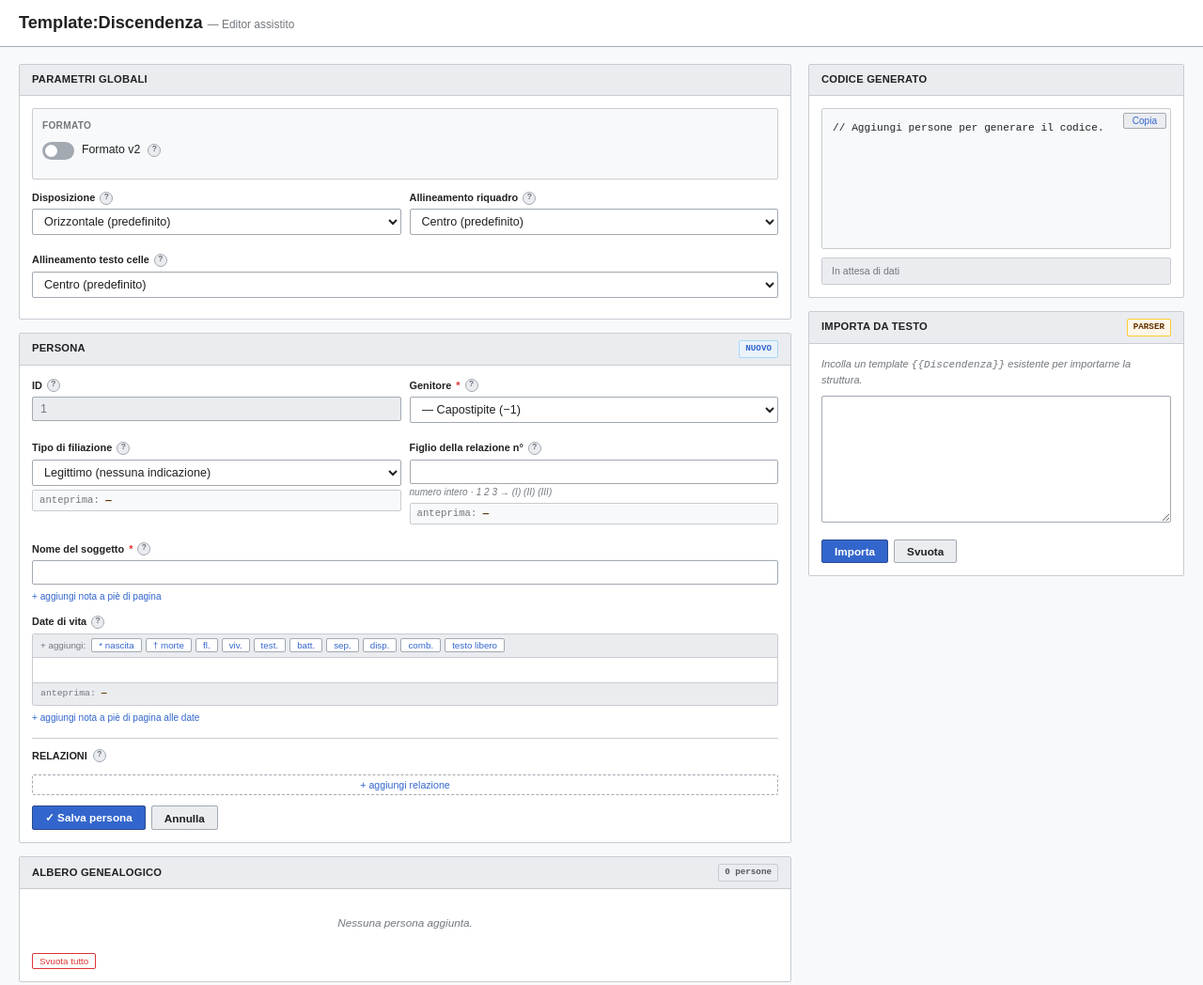
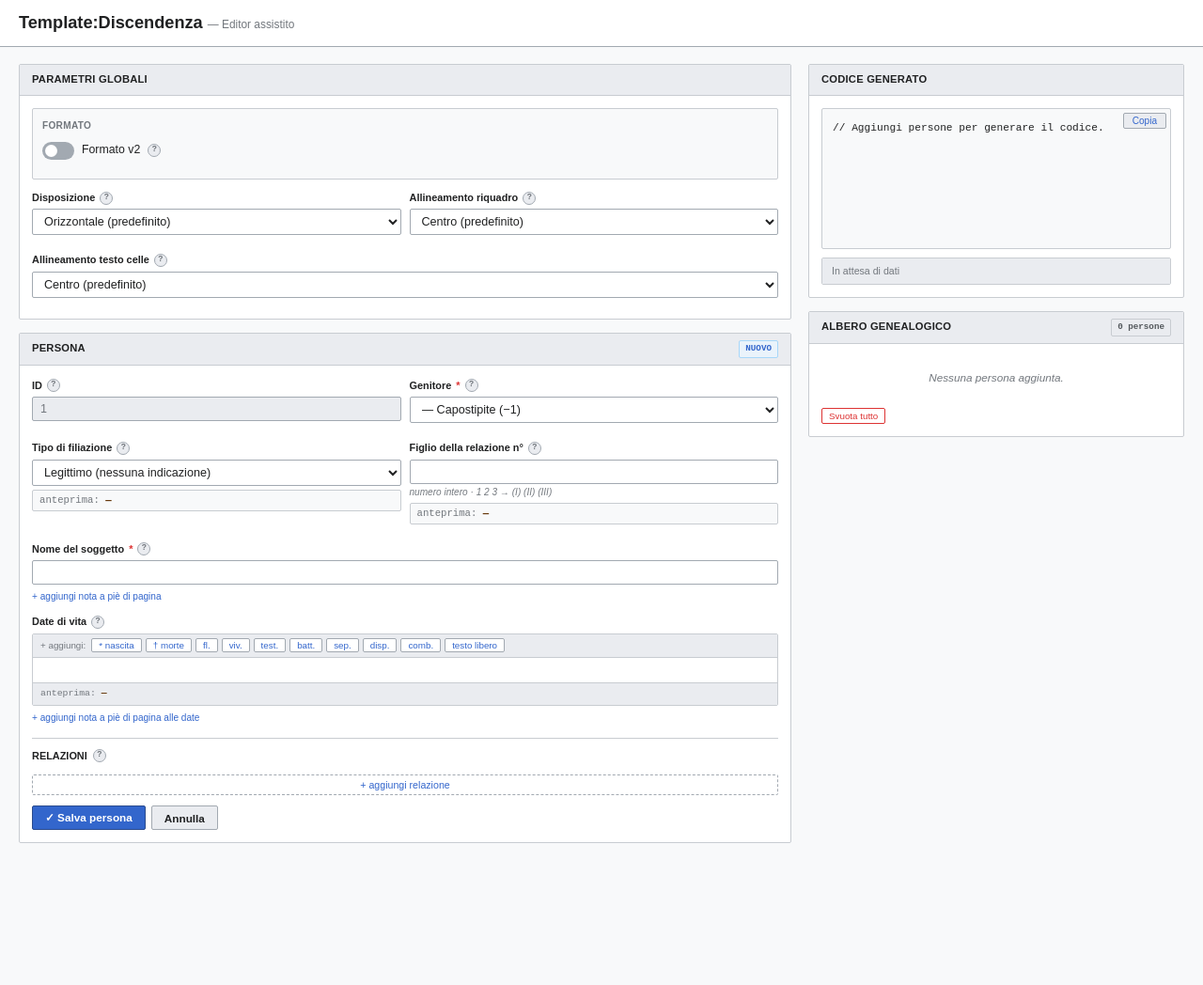
Before and after one commit to jBrigmann/discendenza-editor, a plain HTML site: page index.html in a window 1280 px wide. Shown: the whole page at 94% size. After the commit the page ends 929 px from the top, so only its background shows below. Drawn offline with Linux system fonts and the light colour scheme; a web font is replaced by a local one.

Commit message:
Remove parser input and related functions
Removed unused parser input section and related functions.

```diff
--- a/index.html
+++ b/index.html
@@ -490,16 +490,6 @@ select option { font-family: sans-serif; }
   </div>
 </div>
 
-<div class="card">
-  <div class="card-header"><h2>Albero genealogico</h2><span class="badge badge-gray" id="personeCnt">0 persone</span></div>
-  <div class="card-body">
-    <div id="personeList"><div class="empty-state">Nessuna persona aggiunta.</div></div>
-    <div class="btn-row" style="margin-top:8px">
-      <button class="btn-danger-sm" onclick="clearAll()">Svuota tutto</button>
-    </div>
-  </div>
-</div>
-
 </div><!-- fine sinistra -->
 
 <!-- ===== DESTRA ===== -->
@@ -514,17 +504,13 @@ select option { font-family: sans-serif; }
     <div class="vp" id="valPanel"><div class="vh empty">In attesa di dati</div></div>
   </div>
 </div>
-
 <div class="card">
-  <div class="card-header"><h2>Importa da testo</h2><span class="badge badge-yellow">PARSER</span></div>
+  <div class="card-header"><h2>Albero genealogico</h2><span class="badge badge-gray" id="personeCnt">0 persone</span></div>
   <div class="card-body">
-    <p class="parser-hint">Incolla un template <code>{{Discendenza}}</code> esistente per importarne la struttura.</p>
-    <div class="fg"><textarea id="parserInput" rows="7"></textarea></div>
-    <div class="btn-row">
-      <button class="btn btn-primary" onclick="parseInput()">Importa</button>
-      <button class="btn btn-secondary" onclick="document.getElementById('parserInput').value=''">Svuota</button>
+    <div id="personeList"><div class="empty-state">Nessuna persona aggiunta.</div></div>
+    <div class="btn-row" style="margin-top:8px">
+      <button class="btn-danger-sm" onclick="clearAll()">Svuota tutto</button>
     </div>
-    <div id="parserResult"></div>
   </div>
 </div>
 </div>
@@ -979,59 +965,6 @@ function clearAll(){
   persone=[]; resetForm(); renderPersone(); updateOutput();
 }
 
-function tokenize(s){
-  const tokens=[]; let depth=0,cur='',i=0;
-  while(i<s.length){
-    const c=s[i];
-    if((c==='{'&&s[i+1]==='{')||(c==='['&&s[i+1]==='[')){ depth++; cur+=c+s[i+1]; i+=2; continue; }
-    if((c==='}'&&s[i+1]==='}')||(c===']'&&s[i+1]===']')){ depth=Math.max(0,depth-1); cur+=c+s[i+1]; i+=2; continue; }
-    if(c==='|'&&depth===0){ tokens.push(cur.trim()); cur=''; i++; continue; }
-    cur+=c; i++;
-  }
-  if(cur.trim()) tokens.push(cur.trim());
-  return tokens;
-}
-
-function parseInput(){
-  const raw=document.getElementById('parserInput').value.trim();
-  const result=document.getElementById('parserResult');
-  if(!raw){ result.innerHTML=''; return; }
-  let testo=raw.replace(/\{\{#invoke:[^|]+\|[^|]+/gi,'{{Discendenza');
-  const start=testo.indexOf('{{'),end=testo.lastIndexOf('}}');
-  if(start===-1||end===-1||end<=start){ result.innerHTML='<div class="pr error">Nessun template trovato.</div>'; return; }
-  const inner=testo.slice(start+2,end);
-  const tokens=tokenize(inner);
-  let v2=false,tipo='o',allinea='',larghezza='',didascalia='',align='';
-  tokens.forEach(t=>{ const m=t.match(/^([a-z][a-z0-9]*)\s*=\s*(.*)$/i); if(!m) return; const k=m[1].toLowerCase(),v=m[2].trim(); if(k==='v2'&&v==='y') v2=true; if(k==='tipo') tipo=v; if(k==='allinea') allinea=v; if(k==='larghezza') larghezza=v; if(k==='didascalia') didascalia=v; if(k==='align') align=v; });
-  const pos=tokens.filter(t=>{ if(!t) return false; if(t.toLowerCase()==='discendenza') return false; if(t.match(/^[a-z][a-z0-9]*\s*=/i)) return false; return true; });
-  const parsed=[]; let i=0;
-  while(i<pos.length){
-    const t0=pos[i],t1=pos[i+1];
-    if(!t0||isNaN(parseInt(t0))){ i++; continue; }
-    if(!t1||isNaN(parseInt(t1))){ i++; continue; }
-    const id=parseInt(t0),padre=parseInt(t1);
-    let simbolo='',soggetto='',titolo='',dateRaw=''; let offset;
-    if(v2){ simbolo=pos[i+2]||''; soggetto=pos[i+3]||''; titolo=pos[i+4]||''; dateRaw=pos[i+5]||''; offset=i+6; }
-    else{ soggetto=pos[i+2]||''; dateRaw=pos[i+3]||''; offset=i+4; }
-    const relazioni=[];
-    while(offset+4<pos.length){ const nx0=pos[offset],nx1=pos[offset+1]; if(!isNaN(parseInt(nx0))&&parseInt(nx0)>0&&!isNaN(parseInt(nx1))) break; relazioni.push({tipo:pos[offset]||'',ord:pos[offset+1]||'',dataRel:pos[offset+2]||'',correlato:pos[offset+3]||'',dateCorrelato:pos[offset+4]||'',_tipo:pos[offset]||'',_ord:pos[offset+1]||'',_dataRel:pos[offset+2]||'',_refDataRel:'',_correlato:pos[offset+3]||'',_refCorrelato:'',_dateCorrelato:pos[offset+4]||'',_refDateCorrelato:'',_dbCorr:[]}); offset+=5; }
-    parsed.push({id,padre,v2,soggetto,_soggetto:soggetto,_refSoggetto:'',simbolo,titolo,_titolo:titolo,_refTitolo:'',date:dateRaw,_date:dateRaw,_refDate:'',_dbSogg:[],_filiazione:'',_relGenitore:'',relazioni});
-    i=offset;
-  }
-  if(!parsed.length){ result.innerHTML='<div class="pr error">Nessuna persona riconosciuta.</div>'; return; }
-  persone=parsed;
-  document.getElementById('v2Toggle').checked=v2;
-  document.getElementById('v2Fields').style.display=v2?'block':'none';
-  document.getElementById('paramTipo').value=tipo||'o';
-  document.getElementById('paramAllinea').value=allinea||'';
-  document.getElementById('dxParams').style.display=allinea==='destra'?'grid':'none';
-  document.getElementById('paramLarghezza').value=larghezza;
-  document.getElementById('paramDidascalia').value=didascalia;
-  document.getElementById('paramAlign').value=align||'';
-  resetForm(); renderPersone(); updateOutput();
-  result.innerHTML='<div class="pr ok">✓ Importate '+parsed.length+' persone.</div>';
-}
-
 document.getElementById('v2Toggle').addEventListener('change',function(){ document.getElementById('v2Fields').style.display=this.checked?'block':'none'; updateOutput(); });
 document.getElementById('paramAllinea').addEventListener('change',function(){ document.getElementById('dxParams').style.display=this.value==='destra'?'grid':'none'; updateOutput(); });
 ['paramTipo','paramLarghezza','paramDidascalia','paramAlign'].forEach(id=>{ const el=document.getElementById(id); if(el){ el.addEventListener('change',updateOutput); el.addEventListener('blur',updateOutput); } });
```
